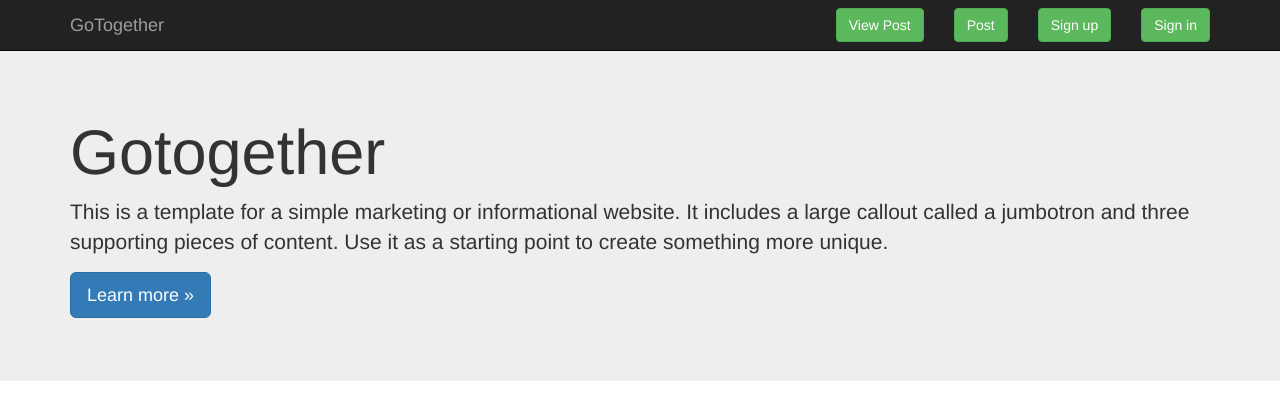
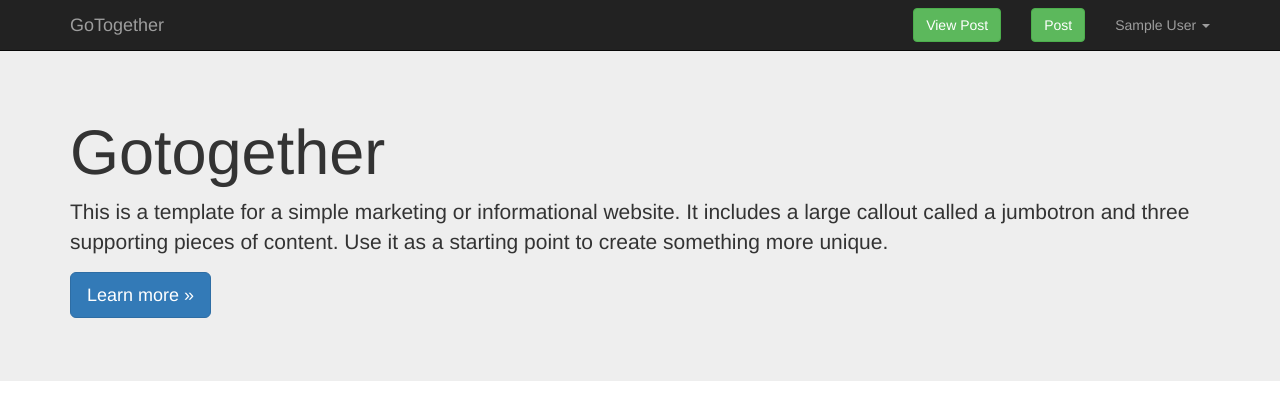
Before and after one commit to jsjtzyy/Database_System, a Laravel app: page / in a window 1280 px wide. Shown: the top 420 px of the page. Run offline with Laravel 8, Linux system fonts and the light colour scheme; the visitor is signed in with stand-in values (Sample User, id 1); settings files or empty folders that the repository lacks are supplied; some libraries are stand-ins or nearby versions.

Commit message:
hide signin signup from homepage when user signed in

```diff
--- a/resources/views/welcome.blade.php
+++ b/resources/views/welcome.blade.php
@@ -13,7 +13,6 @@
 
     <!-- Bootstrap core CSS -->
     <link href="{{ asset('/css/bootstrap.min.css') }}" rel="stylesheet">
-
     <!-- IE10 viewport hack for Surface/desktop Windows 8 bug -->
     <link href="../../assets/css/ie10-viewport-bug-workaround.css" rel="stylesheet">
 
@@ -23,7 +22,7 @@
     <!-- Just for debugging purposes. Dont actually copy these 2 lines! -->
     <!--[if lt IE 9]><script src="../../assets/js/ie8-responsive-file-warning.js"></script><![endif]-->
     <script src="../../assets/js/ie-emulation-modes-warning.js"></script>
-
+    <script type='text/javascript' src="/js/all.js"></script>
     <!-- HTML5 shim and Respond.js for IE8 support of HTML5 elements and media queries -->
     <!--[if lt IE 9]>
       <script src="https://oss.maxcdn.com/html5shiv/3.7.3/html5shiv.min.js"></script>
@@ -45,14 +44,28 @@
           <a class="navbar-brand" href="#">GoTogether</a>
         </div>
         <div id="navbar" class="navbar-collapse collapse">
+          @if (Auth::guest())
             <form method="get" action="signin" class="navbar-form navbar-right">
               <input type="hidden" name="_token" value="{{ csrf_token() }}">
-
               <button type="submit" class="btn btn-success">Sign in</button>
             </form>
             <form method="get", action="signup" class="navbar-form navbar-right">
               <button type="submit" class="btn btn-success">Sign up</button>
             </form>
+          @else
+            <ul class="nav navbar-nav navbar-right">
+              <li class="dropdown">
+                  <a href="#" class="dropdown-toggle" data-toggle="dropdown" role="button" aria-expanded="false">
+                      {{ Auth::user()->name }} <span class="caret"></span>
+                  </a>
+
+                  <ul class="dropdown-menu dropdown-menu-right" role="menu">
+                      <li><a href="{{ url('/logout') }}"><i class="fa fa-btn fa-sign-out"></i>Logout</a></li>
+                  </ul>
+              </li>
+            </ul>
+          @endif
+
           <form method="get", action="post" class="navbar-form navbar-right">
             <button type="submit" href="{{ action('MessageController@create') }}" class="btn btn-success">Post</button>
           </form>
```
Lines whose indentation alone changed are shown as unchanged.
